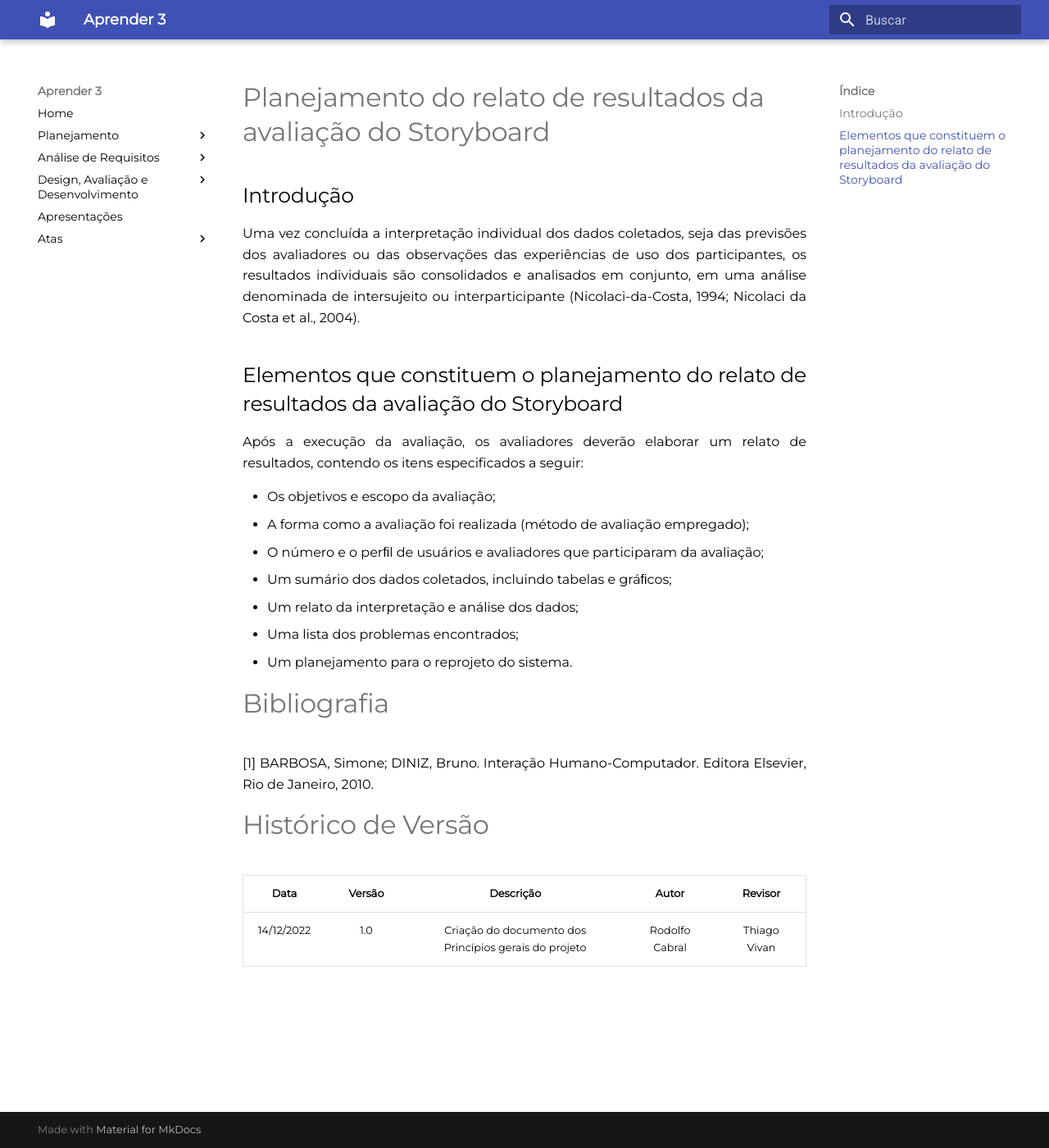
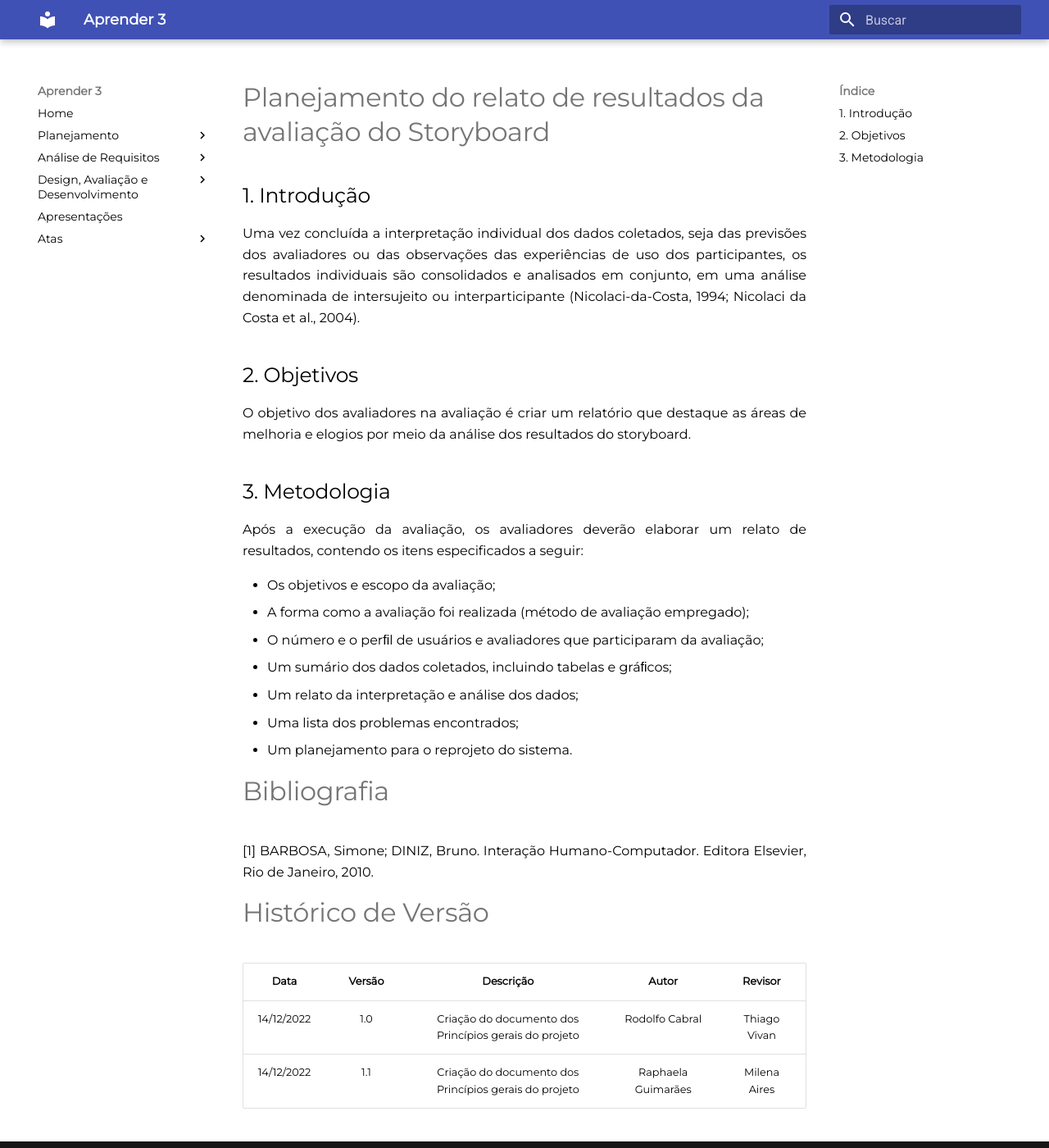
Before and after one commit to mdsreq-fga-unb/2022.2-Aprender3, an MkDocs documentation site: the page built from docs/DesignAvalDesenv/nivel1/Storyboard/relato_resultados.md, in a window 1280 px wide and 1400 px high. Shown: the whole window at 82% size. Built offline with MkDocs 1.6.1 and Material for MkDocs 9.7.7, drawn with Linux system fonts in a browser that asks for light colours.

Commit message:
Update relato_resultados.md

```diff
--- a/docs/DesignAvalDesenv/nivel1/Storyboard/relato_resultados.md
+++ b/docs/DesignAvalDesenv/nivel1/Storyboard/relato_resultados.md
@@ -1,10 +1,13 @@
 # Planejamento do relato de resultados da avaliação do Storyboard
 
-## Introdução
+## 1. Introdução
 
 Uma vez concluída a interpretação individual dos dados coletados, seja das previsões dos avaliadores ou das observações das experiências de uso dos participantes, os resultados individuais são consolidados e analisados em conjunto, em uma análise denominada de intersujeito ou interparticipante (Nicolaci-da-Costa, 1994; Nicolaci da Costa et al., 2004).
 
-## Elementos que constituem o planejamento do relato de resultados da avaliação do Storyboard
+## 2. Objetivos
+O objetivo dos avaliadores na avaliação é criar um relatório que destaque as áreas de melhoria e elogios por meio da análise dos resultados do storyboard.
+
+## 3. Metodologia
 
 Após a execução da avaliação, os avaliadores deverão elaborar um relato de resultados, contendo os itens especificados a seguir:
 
@@ -26,3 +29,4 @@
 | Data       | Versão | Descrição            | Autor             | Revisor |
 |:----------:|:------:|:--------------------:|:-----------------:|:-------:|
 |14/12/2022  | 1.0 | Criação do documento dos Princípios gerais do projeto  | Rodolfo Cabral | Thiago Vivan |
+|14/12/2022  | 1.1 | Criação do documento dos Princípios gerais do projeto  | Raphaela Guimarães | Milena Aires |
```
